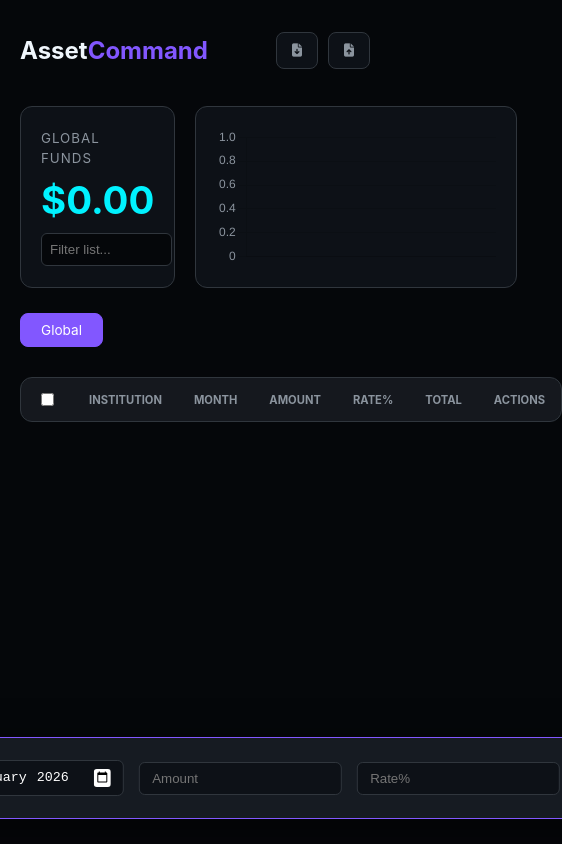
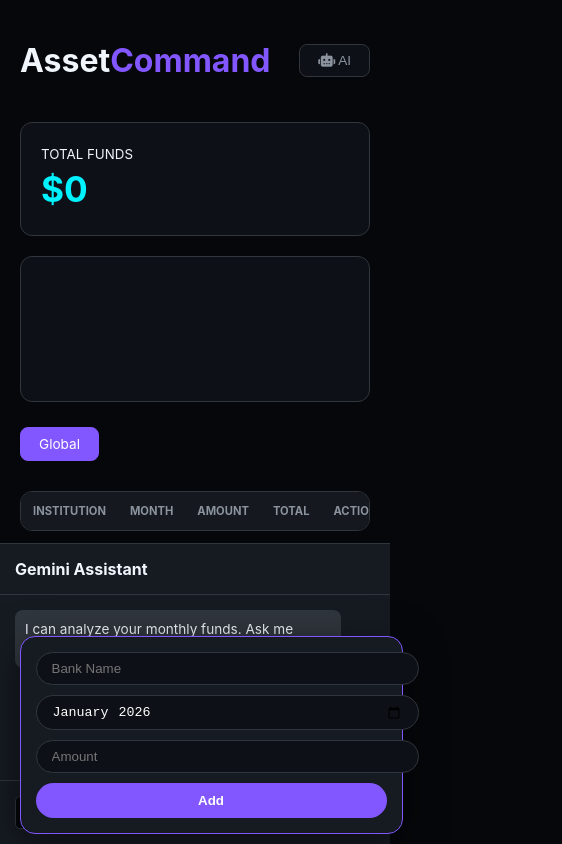
Before and after one commit to leongkc97/finance, a plain HTML site: page index.html in a window 390 px wide. Shown: the whole page, 562 px wide, since content can reach past the window. Drawn offline with nearby package versions, Linux system fonts and the light colour scheme.

Commit message:
Update index.html
mobile responsive

```diff
--- a/index.html
+++ b/index.html
@@ -3,261 +3,186 @@
 <head>
     <meta charset="UTF-8">
     <meta name="viewport" content="width=device-width, initial-scale=1.0">
-    <title>AssetCommand | Monthly Tracker</title>
+    <title>AssetCommand | Portfolio Edition</title>
     <script src="https://cdn.jsdelivr.net/npm/chart.js"></script>
     <link rel="stylesheet" href="https://cdnjs.cloudflare.com/ajax/libs/font-awesome/6.4.0/css/all.min.css">
     <style>
         :root {
-            --bg: #05070a; --card: #0d1117; --primary: #8257ff; --danger: #ff4d4d;
-            --text: #f0f6fc; --border: #30363d; --accent: #00f2ff; --success: #2ecc71;
+            --bg: #05070a; --card: #0d1117; --primary: #8257ff; --text: #f0f6fc;
+            --border: #30363d; --accent: #00f2ff; --ai-sidebar: #161b22;
         }
 
-        body { background: var(--bg); color: var(--text); font-family: 'Inter', sans-serif; margin: 0; padding: 20px; padding-bottom: 140px; }
-        .container { max-width: 1100px; margin: auto; }
+        body { background: var(--bg); color: var(--text); font-family: 'Inter', sans-serif; margin: 0; display: flex; height: 100vh; overflow: hidden; }
 
-        .header { display: flex; justify-content: space-between; align-items: center; margin-bottom: 25px; }
-        .btn-tool { background: var(--card); border: 1px solid var(--border); color: #8b949e; padding: 10px 15px; border-radius: 8px; cursor: pointer; transition: 0.2s; }
-        .btn-tool:hover { border-color: var(--primary); color: white; }
+        /* Layout Architecture */
+        .main-content { flex: 1; padding: 20px; overflow-y: auto; padding-bottom: 200px; transition: 0.3s; }
+        .ai-sidebar { width: 320px; background: var(--ai-sidebar); border-left: 1px solid var(--border); display: flex; flex-direction: column; transition: 0.3s; }
+        .ai-sidebar.collapsed { width: 0; overflow: hidden; border: none; }
 
+        .container { max-width: 1000px; margin: auto; }
+
+        /* Stats & Header */
+        .header { display: flex; justify-content: space-between; align-items: center; margin-bottom: 20px; }
+        .stats-grid { display: grid; grid-template-columns: 1fr 2fr; gap: 20px; margin-bottom: 25px; }
+        .glass-card { background: var(--card); padding: 20px; border-radius: 12px; border: 1px solid var(--border); }
+        h2 { color: var(--accent); font-size: 2.2rem; margin: 5px 0; }
+
+        /* Tab Navigation */
         .tab-container { display: flex; gap: 8px; margin-bottom: 20px; overflow-x: auto; padding-bottom: 10px; scrollbar-width: none; }
-        .tab { padding: 8px 20px; background: var(--card); border: 1px solid var(--border); border-radius: 8px; cursor: pointer; white-space: nowrap; color: #8b949e; font-size: 0.85rem; }
+        .tab { padding: 8px 18px; background: var(--card); border: 1px solid var(--border); border-radius: 8px; cursor: pointer; white-space: nowrap; font-size: 0.85rem; color: #8b949e; }
         .tab.active { background: var(--primary); color: white; border-color: var(--primary); }
 
-        .stats-grid { display: grid; grid-template-columns: 1fr 2fr; gap: 20px; margin-bottom: 25px; }
-        .glass-card { background: var(--card); padding: 20px; border-radius: 12px; border: 1px solid var(--border); }
+        /* Table Styling & Responsive Fix */
+        .table-wrap { overflow-x: auto; border-radius: 12px; border: 1px solid var(--border); background: var(--card); }
+        table { width: 100%; border-collapse: collapse; }
+        th { text-align: left; padding: 12px; font-size: 0.7rem; text-transform: uppercase; color: #8b949e; background: rgba(255,255,255,0.03); }
+        td { padding: 12px; border-top: 1px solid var(--border); }
 
-        table { width: 100%; border-collapse: separate; border-spacing: 0; background: var(--card); border-radius: 12px; border: 1px solid var(--border); overflow: hidden; }
-        th { background: rgba(255,255,255,0.03); color: #8b949e; font-size: 0.7rem; text-transform: uppercase; padding: 12px 16px; text-align: left; }
-        td { padding: 12px 16px; border-top: 1px solid var(--border); vertical-align: middle; }
+        /* FIX: No more invisible calendar boxes in table */
+        td input[type="month"]::-webkit-calendar-picker-indicator { display: none; }
+        .inline-input { background: transparent; border: none; color: white; width: 100%; font-size: 0.9rem; }
 
-        .row-off { opacity: 0.25; filter: grayscale(1); }
-        .inline-input { background: transparent; border: none; color: var(--text); padding: 5px; width: 100%; font-size: 0.9rem; border-radius: 4px; }
+        /* AI Chat UI */
+        .chat-win { flex: 1; padding: 15px; overflow-y: auto; display: flex; flex-direction: column; gap: 10px; }
+        .msg { padding: 10px; border-radius: 8px; font-size: 0.85rem; line-height: 1.4; max-width: 85%; }
+        .bot { background: var(--border); align-self: flex-start; }
+        .user { background: var(--primary); align-self: flex-end; }
+        .chat-input { padding: 15px; border-top: 1px solid var(--border); display: flex; gap: 8px; }
 
-        /* FIX: REMOVE INVISIBLE BOXES IN TABLE */
-        td input[type="month"]::-webkit-calendar-picker-indicator {
-            display: none; /* Hides the calendar icon inside the table rows */
+        /* Floating Input Bar (Responsive) */
+        .input-bar { position: fixed; bottom: 25px; left: 45%; transform: translateX(-50%); background: #161b22; padding: 15px 25px; border-radius: 50px; border: 1px solid var(--primary); display: flex; gap: 10px; box-shadow: 0 10px 40px rgba(0,0,0,0.5); z-index: 100; }
+        .input-bar input { background: #0d1117; border: 1px solid var(--border); border-radius: 20px; color: white; padding: 8px 15px; outline: none; }
+
+        /* --- MOBILE RESPONSIVE MEDIA QUERIES --- */
+        @media (max-width: 768px) {
+            body { flex-direction: column; }
+            .ai-sidebar { width: 100%; height: 300px; border-left: none; border-top: 1px solid var(--border); }
+            .stats-grid { grid-template-columns: 1fr; }
+            .input-bar { width: 90%; left: 5%; transform: none; bottom: 10px; flex-direction: column; border-radius: 15px; padding: 15px; }
+            .input-bar input { width: 100% !important; }
+            .main-content { padding-bottom: 250px; }
         }
-
-        /* KEEP CALENDAR VISIBLE IN BOTTOM BAR */
-        .input-bar input[type="month"]::-webkit-calendar-picker-indicator {
-            display: block; background-color: white; border-radius: 3px; cursor: pointer;
-        }
-
-        .status-radio { cursor: pointer; color: white; font-size: 1.1rem; margin-right: 12px; transition: 0.3s; }
-        .status-active { color: var(--success); }
-
-        #bulk-bar { display: none; background: var(--danger); padding: 12px 20px; border-radius: 8px; margin-bottom: 15px; justify-content: space-between; align-items: center; }
-
-        .input-bar { position: fixed; bottom: 25px; left: 50%; transform: translateX(-50%); background: #161b22; padding: 15px 25px; border: 1px solid var(--primary); border-radius: 12px; display: flex; gap: 15px; align-items: center; z-index: 100; box-shadow: 0 10px 40px rgba(0,0,0,0.6); }
-        .input-bar input { background: #0d1117; border: 1px solid var(--border); border-radius: 6px; color: white; padding: 8px 12px; outline: none; }
-        .btn-add { background: var(--primary); color: white; border: none; padding: 10px 25px; border-radius: 6px; cursor: pointer; font-weight: bold; }
     </style>
 </head>
 <body>
 
+<div class="main-content">
     <div class="container">
         <div class="header">
-        <h1 style="font-size: 1.5rem;">Asset<span style="color:var(--primary)">Command</span></h1>
-        <div style="display: flex; gap: 10px;">
-            <button class="btn-tool" onclick="cloneCurrentMonth()" id="clone-btn" style="display:none; color:var(--accent);"><i class="fas fa-copy"></i> Clone to Next Month</button>
-            <button class="btn-tool" onclick="exportCSV()"><i class="fas fa-file-download"></i></button>
-            <button class="btn-tool" onclick="document.getElementById('csvIn').click()"><i class="fas fa-file-upload"></i></button>
-            <input type="file" id="csvIn" style="display:none" onchange="importCSV(event)">
+            <h1>Asset<span style="color:var(--primary)">Command</span></h1>
+            <div style="display:flex; gap:10px">
+                <button class="tab" onclick="toggleAI()"><i class="fas fa-robot"></i> AI</button>
+                <button class="tab" onclick="cloneMonth()" id="clone-btn" style="display:none; color:var(--accent)">Clone</button>
             </div>
         </div>
 
         <div class="stats-grid">
             <div class="glass-card">
-            <small id="stat-label" style="color:#8b949e; text-transform: uppercase; letter-spacing: 1px;">Global Funds</small>
-            <h2 id="total-val" style="margin:10px 0; font-size: 2.4rem; color: var(--accent);">$0.00</h2>
-            <input type="text" id="search-box" placeholder="Filter list..." onkeyup="render()" style="width: 100%; padding:8px; border-radius:6px; background:var(--bg); border:1px solid var(--border); color:white; outline: none;">
+                <small id="stat-label">TOTAL FUNDS</small>
+                <h2 id="total-val">$0.00</h2>
             </div>
-        <div class="glass-card"><canvas id="growthChart" style="height: 140px;"></canvas></div>
+            <div class="glass-card"><canvas id="growthChart" style="height:100px"></canvas></div>
         </div>
 
         <div id="tab-bar" class="tab-container"></div>
 
-    <div id="bulk-bar">
-        <span id="bulk-text" style="font-weight:bold; color:white;">0 selected</span>
-        <button onclick="bulkDelete()" style="background:white; color:var(--danger); border:none; padding:6px 15px; border-radius:6px; cursor:pointer; font-weight:bold;">DELETE</button>
-    </div>
-
+        <div class="table-wrap">
             <table>
                 <thead>
-            <tr>
-                <th style="width:20px;"><input type="checkbox" id="master-check" onclick="toggleAll(this)"></th>
-                <th>Institution</th>
-                <th style="width:140px;">Month</th>
-                <th>Amount</th>
-                <th>Rate%</th>
-                <th>Total</th>
-                <th style="text-align:right;">Actions</th>
-            </tr>
+                    <tr><th>Institution</th><th>Month</th><th>Amount</th><th>Total</th><th style="text-align:right">Action</th></tr>
                 </thead>
                 <tbody id="table-body"></tbody>
             </table>
         </div>
+    </div>
+</div>
+
+<div class="ai-sidebar" id="ai-sidebar">
+    <div style="padding:15px; border-bottom:1px solid var(--border); font-weight:bold">Gemini Assistant</div>
+    <div class="chat-win" id="chat-win">
+        <div class="msg bot">I can analyze your monthly funds. Ask me about your highest account or total growth!</div>
+    </div>
+    <div class="chat-input">
+        <input type="text" id="ai-query" placeholder="Ask Gemini..." style="flex:1; background:var(--bg); border:1px solid var(--border); color:white; padding:8px; border-radius:5px">
+        <button onclick="askAI()" style="background:var(--primary); color:white; border:none; padding:8px 12px; border-radius:5px; cursor:pointer"><i class="fas fa-paper-plane"></i></button>
+    </div>
+</div>
 
 <div class="input-bar">
-    <input type="text" id="f-inst" placeholder="Bank/Fund Name">
-    <input type="month" id="f-date">
-    <input type="number" id="f-amt" placeholder="Amount">
-    <input type="number" id="f-rate" placeholder="Rate%">
-    <button onclick="saveItem()" class="btn-add">Add Entry</button>
+    <input type="text" id="f-inst" placeholder="Bank Name" style="width:160px">
+    <input type="month" id="f-date" value="2026-01">
+    <input type="number" id="f-amt" placeholder="Amount" style="width:120px">
+    <button onclick="addItem()" style="background:var(--primary); color:white; border:none; padding:10px 20px; border-radius:20px; font-weight:bold; cursor:pointer">Add</button>
 </div>
 
 <script>
-    let db = JSON.parse(localStorage.getItem('asset_db_v12')) || [];
-    let myChart = null;
+    let db = JSON.parse(localStorage.getItem('asset_db_v15')) || [];
     let currentTab = 'Global';
 
-    document.getElementById('f-date').value = new Date().toISOString().slice(0, 7);
+    function toggleAI() { document.getElementById('ai-sidebar').classList.toggle('collapsed'); }
 
-    function saveItem() {
+    function addItem() {
         const inst = document.getElementById('f-inst').value;
         const date = document.getElementById('f-date').value;
         const amt = parseFloat(document.getElementById('f-amt').value) || 0;
-        const rate = parseFloat(document.getElementById('f-rate').value) || 0;
-        if(!inst || !date) return alert("Missing Info");
-        db.push({ id: Date.now() + Math.random(), inst, date, amt, rate, active: true });
-        currentTab = date;
-        render();
-        document.getElementById('f-inst').value = '';
-        document.getElementById('f-amt').value = '';
-    }
-
-    function cloneCurrentMonth() {
-        if (currentTab === 'Global') return;
-        const currentData = db.filter(i => i.date === currentTab);
-        let [year, month] = currentTab.split('-').map(Number);
-        month++; if (month > 12) { month = 1; year++; }
-        const nextDateStr = `${year}-${String(month).padStart(2, '0')}`;
-
-        if (confirm(`Clone ${currentData.length} items to ${nextDateStr}?`)) {
-            currentData.forEach(item => {
-                db.push({ ...item, id: Date.now() + Math.random(), date: nextDateStr });
-            });
-            currentTab = nextDateStr;
-            render();
-        }
-    }
-
-    function updateField(id, field, value) {
-        db = db.map(item => item.id == id ? { ...item, [field]: (field === 'amt' || field === 'rate' ? parseFloat(value) || 0 : value) } : item);
-        localStorage.setItem('asset_db_v12', JSON.stringify(db));
-        updateCalculations();
-    }
-
-    function toggleStatus(id) {
-        db = db.map(i => i.id == id ? {...i, active: !i.active} : i);
+        if(!inst || !date) return alert("Fill Name/Date");
+        db.push({ id: Date.now(), inst, date, amt, active: true });
         render();
     }
 
     function render() {
-        localStorage.setItem('asset_db_v12', JSON.stringify(db));
-        updateTabs();
-        const body = document.getElementById('table-body');
-        const searchTerm = document.getElementById('search-box').value.toLowerCase();
-        document.getElementById('clone-btn').style.display = (currentTab !== 'Global') ? 'block' : 'none';
+        localStorage.setItem('asset_db_v15', JSON.stringify(db));
+        const months = [...new Set(db.map(i => i.date))].sort();
+        document.getElementById('tab-bar').innerHTML = ['Global', ...months].map(m =>
+            `<div class="tab ${currentTab===m?'active':''}" onclick="currentTab='${m}';render()">${m}</div>`).join('');
 
-        const filteredData = db.filter(i => {
-            const matchesSearch = i.inst.toLowerCase().includes(searchTerm);
-            const matchesTab = (currentTab === 'Global') || (i.date === currentTab);
-            return matchesSearch && matchesTab;
-        }).sort((a,b) => a.inst.localeCompare(b.inst));
+        const filtered = db.filter(i => currentTab === 'Global' || i.date === currentTab);
+        document.getElementById('table-body').innerHTML = filtered.map(i => `
+            <tr>
+                <td><input class="inline-input" value="${i.inst}" onchange="update(${i.id},'inst',this.value)"></td>
+                <td><input type="month" class="inline-input" value="${i.date}" onchange="update(${i.id},'date',this.value)"></td>
+                <td><input type="number" class="inline-input" value="${i.amt}" onchange="update(${i.id},'amt',this.value)"></td>
+                <td style="font-weight:bold">$${i.amt.toLocaleString()}</td>
+                <td style="text-align:right"><i class="fas fa-trash" onclick="del(${i.id})" style="color:var(--danger); cursor:pointer"></i></td>
+            </tr>`).join('');
 
-        body.innerHTML = filteredData.map(i => {
-            const tot = i.amt + (i.amt * (i.rate / 100));
-            return `
-                <tr class="${i.active ? '' : 'row-off'}">
-                    <td><input type="checkbox" class="row-check" data-id="${i.id}" onclick="updateBulkBar()"></td>
-                    <td><input type="text" class="inline-input" value="${i.inst}" onchange="updateField('${i.id}', 'inst', this.value)"></td>
-                    <td><input type="month" class="inline-input" value="${i.date}" onchange="updateField('${i.id}', 'date', this.value)"></td>
-                    <td><input type="number" class="inline-input" value="${i.amt}" onchange="updateField('${i.id}', 'amt', this.value)"></td>
-                    <td><input type="number" class="inline-input" value="${i.rate}" onchange="updateField('${i.id}', 'rate', this.value)"></td>
-                    <td style="font-weight:bold; color:var(--text)">$${tot.toLocaleString()}</td>
-                    <td style="text-align: right;">
-                        <i class="fas fa-power-off status-radio ${i.active ? 'status-active' : ''}" onclick="toggleStatus('${i.id}')"></i>
-                        <i class="fas fa-trash-alt" style="color:var(--danger); cursor:pointer;" onclick="deleteOne('${i.id}')"></i>
-                    </td>
-                </tr>`;
-        }).join('');
-        updateCalculations();
-        updateBulkBar();
+        const total = filtered.reduce((s,i) => s + i.amt, 0);
+        document.getElementById('total-val').innerText = `$${total.toLocaleString()}`;
+        document.getElementById('clone-btn').style.display = currentTab === 'Global' ? 'none' : 'block';
     }
 
-    function updateTabs() {
-        const months = [...new Set(db.map(i => i.date))].sort((a, b) => new Date(a) - new Date(b));
-        const tabs = ['Global', ...months];
-        document.getElementById('tab-bar').innerHTML = tabs.map(t => `<div class="tab ${currentTab === t ? 'active' : ''}" onclick="setTab('${t}')">${t}</div>`).join('');
+    function update(id, f, v) { db = db.map(i => i.id === id ? {...i, [f]: f==='amt'?parseFloat(v):v} : i); render(); }
+    function del(id) { if(confirm("Delete?")) { db = db.filter(i => i.id !== id); render(); } }
+
+    function cloneMonth() {
+        let [y, m] = currentTab.split('-').map(Number);
+        m++; if(m>12){m=1; y++;}
+        const next = `${y}-${String(m).padStart(2,'0')}`;
+        db.filter(i => i.date === currentTab).forEach(i => db.push({...i, id: Date.now()+Math.random(), date: next}));
+        currentTab = next; render();
     }
 
-    function setTab(t) { currentTab = t; render(); }
+    function askAI() {
+        const q = document.getElementById('ai-query').value.toLowerCase();
+        const win = document.getElementById('chat-win');
+        if(!q) return;
+        win.innerHTML += `<div class="msg user">${q}</div>`;
 
-    function updateCalculations() {
-        let displayTotal = 0;
-        const monthlyData = {};
-
-        db.forEach(i => {
-            const tot = i.amt + (i.amt * (i.rate / 100));
-            if (i.active) {
-                // For the chart
-                monthlyData[i.date] = (monthlyData[i.date] || 0) + tot;
-                // For the Net Worth number: Only show current view total
-                if (currentTab === 'Global') {
-                    displayTotal += tot;
-                    document.getElementById('stat-label').innerText = "Global Funds";
-                } else if (i.date === currentTab) {
-                    displayTotal += tot;
-                    document.getElementById('stat-label').innerText = i.date + " Total";
-                }
-            }
-        });
-        document.getElementById('total-val').innerText = `$${displayTotal.toLocaleString(undefined, {minimumFractionDigits: 2})}`;
-        updateChart(monthlyData);
+        let reply = "I've analyzed your funds. ";
+        if(q.includes("highest")) {
+            let top = [...db].sort((a,b) => b.amt - a.amt)[0];
+            reply += `Your highest account is ${top.inst} at $${top.amt.toLocaleString()}.`;
+        } else {
+            reply += `You have ${db.length} entries totaling $${db.reduce((s,i)=>s+i.amt,0).toLocaleString()}.`;
         }
 
-    function updateChart(monthlyData) {
-        const labels = Object.keys(monthlyData).sort();
-        if (myChart) myChart.destroy();
-        myChart = new Chart(document.getElementById('growthChart').getContext('2d'), {
-            type: 'line',
-            data: { labels, datasets: [{ data: labels.map(l => monthlyData[l]), borderColor: '#8257ff', tension: 0.3, fill: true, backgroundColor: 'rgba(130, 87, 255, 0.1)' }] },
-            options: { maintainAspectRatio: false, plugins: { legend: { display: false } }, scales: { x: { ticks: { color: '#8b949e' } }, y: { ticks: { color: '#8b949e' } } } }
-        });
+        setTimeout(() => {
+            win.innerHTML += `<div class="msg bot">${reply}</div>`;
+            document.getElementById('ai-query').value = "";
+            win.scrollTop = win.scrollHeight;
+        }, 600);
     }
 
-    function deleteOne(id) { if(confirm("Delete item?")) { db = db.filter(i => i.id != id); render(); } }
-    function toggleAll(s) { document.querySelectorAll('.row-check').forEach(c => c.checked = s.checked); updateBulkBar(); }
-    function updateBulkBar() {
-        const checked = document.querySelectorAll('.row-check:checked');
-        document.getElementById('bulk-bar').style.display = checked.length > 0 ? 'flex' : 'none';
-        document.getElementById('bulk-text').innerText = `${checked.length} items selected`;
-    }
-    function bulkDelete() {
-        if(confirm("Delete selected?")) {
-            const ids = Array.from(document.querySelectorAll('.row-check:checked')).map(c => c.getAttribute('data-id'));
-            db = db.filter(i => !ids.includes(String(i.id)));
-            render();
-        }
-    }
-    function exportCSV() {
-        let csv = "Institution,Date,Amount,Rate,Active\n" + db.map(i => `"${i.inst}",${i.date},${i.amt},${i.rate},${i.active}`).join('\n');
-        const a = document.createElement('a'); a.href = URL.createObjectURL(new Blob([csv], {type:'text/csv'}));
-        a.download = `WealthBackup.csv`; a.click();
-    }
-    function importCSV(e) {
-        const reader = new FileReader();
-        reader.onload = (ev) => {
-            const lines = ev.target.result.split('\n').slice(1);
-            db = lines.filter(l => l.trim()).map(l => {
-                const c = l.split(',');
-                return { id: Date.now()+Math.random(), inst: (c[0]||'').replace(/"/g, ''), date: c[1]||'', amt: parseFloat(c[2])||0, rate: parseFloat(c[3])||0, active: c[4] !== 'false' };
-            });
-            render();
-        };
-        reader.readAsText(e.target.files[0]);
-    }
     render();
 </script>
 </body>
```
Lines whose indentation alone changed are shown as unchanged.
